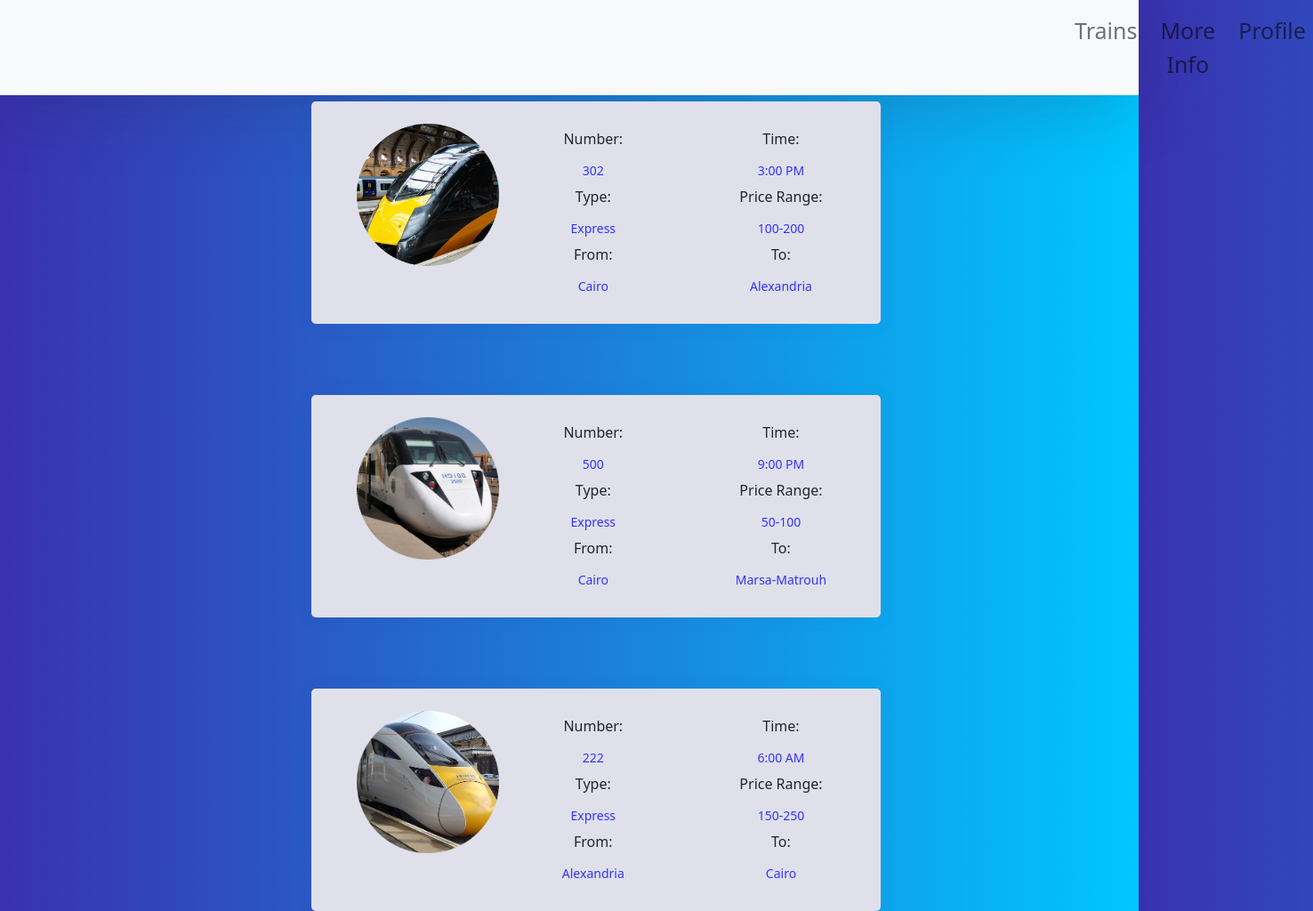
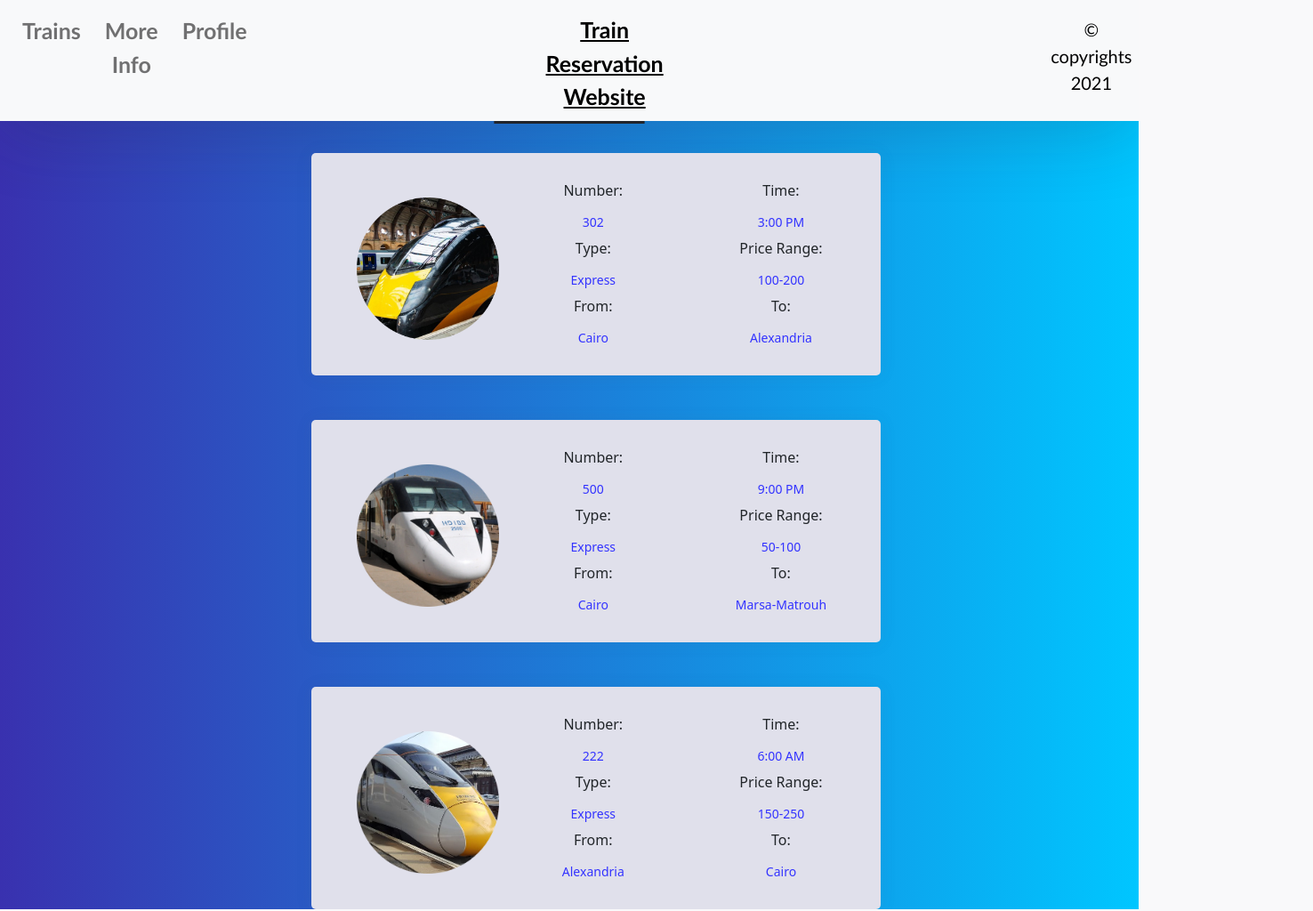
Before and after one commit to Nouran-saad/front-end-app, a React (Create React App) app: page /moreInfo in a window 1280 px wide. Shown: the whole page at 89% size, 1476 px wide, since content can reach past the window. Built offline with nearby package versions, Linux system fonts and the light colour scheme.

Commit message:
Navbar adjusted

```diff
--- a/src/components/CreateAccount.js
+++ b/src/components/CreateAccount.js
@@ -16,7 +16,7 @@ function CreateAccount() {
     <div>
       <form style={{marginLeft:'480px'}}>
         <Card style={{backgroundColor:'#e0e0eb',marginTop:'30px', width:'50%', paddingRight:'100px', paddingLeft:'100px',paddingBottom:'50px',marginBottom:'20px'}}>
-          <h2 style={{marginTop:'30px',marginBottom:'30px'}}>Register</h2>
+          <h2 style={{marginTop:'30px',marginBottom:'30px',textDecoration:'underline'}}>Register</h2>
 
           <div className="form-group">
             <label>First name</label>
--- a/src/components/Login.js
+++ b/src/components/Login.js
@@ -17,7 +17,7 @@ function Login() {
     <div style={{marginTop:'0px', padding:'0px'}}>
       <form style={{marginLeft:'480px'}}>
       <Card style={{backgroundColor:'#e0e0eb',marginTop:'80px', width:'50%', paddingRight:'100px', paddingLeft:'100px',paddingBottom:'100px'}}>
-        <h2 style={{marginTop:'30px',marginBottom:'30px'}}>Log in</h2>
+        <h2 style={{marginTop:'30px',marginBottom:'30px',textDecoration:'underline'}}>Log in</h2>
 
         <div className="form-group">
           <label>Username</label>
--- a/src/components/MoreInfo.js
+++ b/src/components/MoreInfo.js
@@ -9,10 +9,11 @@ function MoreInfo() {
   return (
     <div>
       <MyNav />
+      <h1 style={{marginTop:'60px',textDecoration:'underline'}}>All Trains</h1>
       <Card
         style={{
           backgroundColor: "#e0e0eb",
-          marginTop: "80px",
+          marginTop: "30px",
           width: "50%",
           height: "250px",
           marginLeft: "350px",
@@ -26,7 +27,7 @@ function MoreInfo() {
             src={logo}
             class="img-radius"
             alt="User-Profile"
-            style={{ width: "160px", marginLeft: "50px" , marginTop: '25px'}}
+            style={{ width: "160px", marginLeft: "50px" , marginTop: '50px'}}
           />
         </div>
         <div style={{ width: "33%", marginTop:'30px' }}>
@@ -49,7 +50,7 @@ function MoreInfo() {
       <Card
         style={{
           backgroundColor: "#e0e0eb",
-          marginTop: "80px",
+          marginTop: "50px",
           width: "50%",
           height: "250px",
           marginLeft: "350px",
@@ -63,7 +64,7 @@ function MoreInfo() {
             src={logo1}
             class="img-radius"
             alt="User-Profile"
-            style={{ width: "160px", marginLeft: "50px" , marginTop: '25px' }}
+            style={{ width: "160px", marginLeft: "50px" , marginTop: '50px' }}
           />
         </div>
         <div style={{ width: "33%", marginTop:'30px' }}>
@@ -86,7 +87,7 @@ function MoreInfo() {
       <Card
         style={{
           backgroundColor: "#e0e0eb",
-          marginTop: "80px",
+          marginTop: "50px",
           width: "50%",
           height: "250px",
           marginLeft: "350px",
@@ -100,7 +101,7 @@ function MoreInfo() {
             src={logo2}
             class="img-radius"
             alt="User-Profile"
-            style={{ width: "160px",  marginLeft: "50px" , marginTop: '25px' }}
+            style={{ width: "160px",  marginLeft: "50px" , marginTop: '50px' }}
           />
         </div>
         <div style={{ width: "33%" , marginTop:'30px'}}>
--- a/src/components/MyNav.js
+++ b/src/components/MyNav.js
@@ -1,6 +1,5 @@
 import React from 'react'
 import { Card } from "react-bootstrap";
-
 
 function myNav() {
     return (
@@ -10,21 +9,26 @@ function myNav() {
           <div class="collapse navbar-collapse" id="navbarNav">
             <ul class="navbar-nav">
               <li class="nav-item active">
-                <a class="nav-link" href="/trains" style={{marginLeft:'1200px', fontSize:'25px'}}>
+                <a class="nav-link" href="/trains" style={{marginLeft:'17px', fontSize:'25px',fontFamily:'Trebuchet MS',fontWeight:'bold'}}>
                   Trains
                 </a>
               </li>
               <li class="nav-item">
-                <a class="nav-link" href="/moreInfo" style={{marginLeft:'10px', fontSize:'25px'}}>
+                <a class="nav-link" href="/moreInfo" style={{marginLeft:'10px', fontSize:'25px',fontFamily:'Trebuchet MS',fontWeight:'bold'}}>
                   More Info
                 </a>
               </li>
               <li class="nav-item">
-                <a class="nav-link" href="/profile" style={{marginLeft:'10px', fontSize:'25px'}}>
+                <a class="nav-link" href="/profile" style={{marginLeft:'10px', fontSize:'25px',fontFamily:'Trebuchet MS',fontWeight:'bold'}}>
                   Profile
                 </a>
               </li>
-
+              <li class="nav-item" style={{textDecoration:'underline',marginLeft:'300px', fontSize:'25px',fontFamily:'Trebuchet MS',fontWeight:'bold',color:'black',paddingTop:'7px'}}>
+                Train Reservation Website
+              </li>
+              <li class="nav-item" style={{marginLeft:'400px', fontSize:'20px',fontFamily:'Trebuchet MS',color:'black',paddingTop:'10px'}}>
+                &copy; copyrights 2021
+              </li>
             </ul>
           </div>
         </nav>
--- a/src/components/Payment.js
+++ b/src/components/Payment.js
@@ -47,7 +47,7 @@ history.push(path);
                         Total Price
                       </p>
                       <h2 class="bill-head" id="total">
-                         523.65 EGP
+                          523.65 EGP
                       </h2>{" "}
                       <small class="bill-date" id="total-label">
                         Price includes all taxes
--- a/src/components/Profile.js
+++ b/src/components/Profile.js
@@ -13,19 +13,25 @@ function Profile() {
           <div class="collapse navbar-collapse" id="navbarNav">
             <ul class="navbar-nav">
               <li class="nav-item">
-                <a class="nav-link" href="/trains" style={{marginLeft:'1182px', fontSize:'25px'}}>
+                <a class="nav-link" href="/trains" style={{ fontSize:'25px',fontFamily:'Trebuchet MS',fontWeight:'bold'}}>
                   Trains
                 </a>
               </li>
               <li class="nav-item">
-                <a class="nav-link" href="/moreInfo" style={{marginLeft:'10px', fontSize:'25px'}}>
+                <a class="nav-link" href="/moreInfo" style={{marginLeft:'10px', fontSize:'25px',fontFamily:'Trebuchet MS',fontWeight:'bold'}}>
                   More Info
                 </a>
               </li>
               <li class="nav-item active">
-                <a class="nav-link" href="/profile" style={{marginLeft:'10px', fontSize:'25px'}}>
+                <a class="nav-link" href="/profile" style={{marginLeft:'10px', fontSize:'25px',fontFamily:'Trebuchet MS',fontWeight:'bold'}}>
                   Profile
                 </a>
+              </li>
+              <li class="nav-item" style={{textDecoration:'underline',marginLeft:'300px', fontSize:'25px',fontFamily:'Trebuchet MS',fontWeight:'bold',color:'black',paddingTop:'7px'}}>
+                Train Reservation Website
+              </li>
+              <li class="nav-item" style={{marginLeft:'400px', fontSize:'20px',fontFamily:'Trebuchet MS',color:'black',paddingTop:'10px'}}>
+                &copy; copyrights 2021
               </li>
             </ul>
           </div>
@@ -39,9 +45,9 @@ function Profile() {
       />
       <script src="//maxcdn.bootstrapcdn.com/bootstrap/4.1.1/js/bootstrap.min.js"></script>
       <script src="//cdnjs.cloudflare.com/ajax/libs/jquery/3.2.1/jquery.min.js"></script>
-
       <div class="container emp-profile" style={{width: '800px',backgroundColor:'#e0e0eb'}}>
         <form method="post" style={{textAlign:'center', marginLeft:'70px'}}>
+          <h1 style={{marginBottom:'20px', textDecoration:'underline'}}>Your Profile</h1>
           <div class="row">
             <div class="col-md-4" style={{marginRight: '70px'}}  >
 
--- a/src/components/Ticket.js
+++ b/src/components/Ticket.js
@@ -34,9 +34,9 @@ function Ticket() {
                 </div>
                 <div class="col-sm-8" style={{backgroundColor:'#e0e0eb'}}>
                   <div class="card-block">
-                    <h6 class="m-b-20 p-b-5 b-b-default f-w-600">
-                      Information
-                    </h6>
+                    <h2 class="m-b-20 p-b-5 b-b-default f-w-600" style={{textDecoration:'underline'}}>
+                      Ticket Information
+                    </h2>
                     <div class="row">
                       <div class="col-sm-6">
                         <p class="m-b-10 f-w-600">From</p>
--- a/src/components/Trains.js
+++ b/src/components/Trains.js
@@ -26,7 +26,7 @@ function Trains() {
       <div style={{opacity:'0.8',padding:'50px',height: '660px',textAlign:'left',backgroundSize: 'cover',backgroundImage:'url("https://images.pexels.com/photos/159148/regional-train-rail-cars-platform-deutsche-bahn-159148.jpeg?auto=compress&cs=tinysrgb&dpr=3&h=750&w=1260")',backgroundRepeat: 'no-repeat'}}>
 
         <Card class="card-product" style={{backgroundColor: "#e0e0eb", opacity:1 ,marginLeft:'50px',marginBottom:'30px', marginTop:'10px', width:'500px', paddingRight:'50px', paddingLeft:'80px',paddingBottom:'20px'}}>
-          <h1 style={{textAlign:'center', marginTop: '10px',marginBottom: '20px'}}>Book Now!</h1>
+          <h1 style={{textAlign:'center', marginTop: '10px',marginBottom: '20px',textDecoration:'underline'}}>Book Now!</h1>
           <div style={{display:'flex', flexWrap:'wrap'}}>
             <input type="radio" value="Male" name="gender" /> One Way Ticket
             <input type="radio" value="Female" name="gender" style={{marginLeft:'40px' , marginBottom:'40px'}} /> Going and coming back
@@ -59,7 +59,7 @@ function Trains() {
 						style={{marginBottom:'10px'}}
           />
           <button type="submit" class="btn btn-primary" onClick={routeChange} style={{marginTop:'30px',marginLeft:'120px', width:'120px'}}>
-          Sign in
+          Book now
         </button>
 
         </Card>
```
